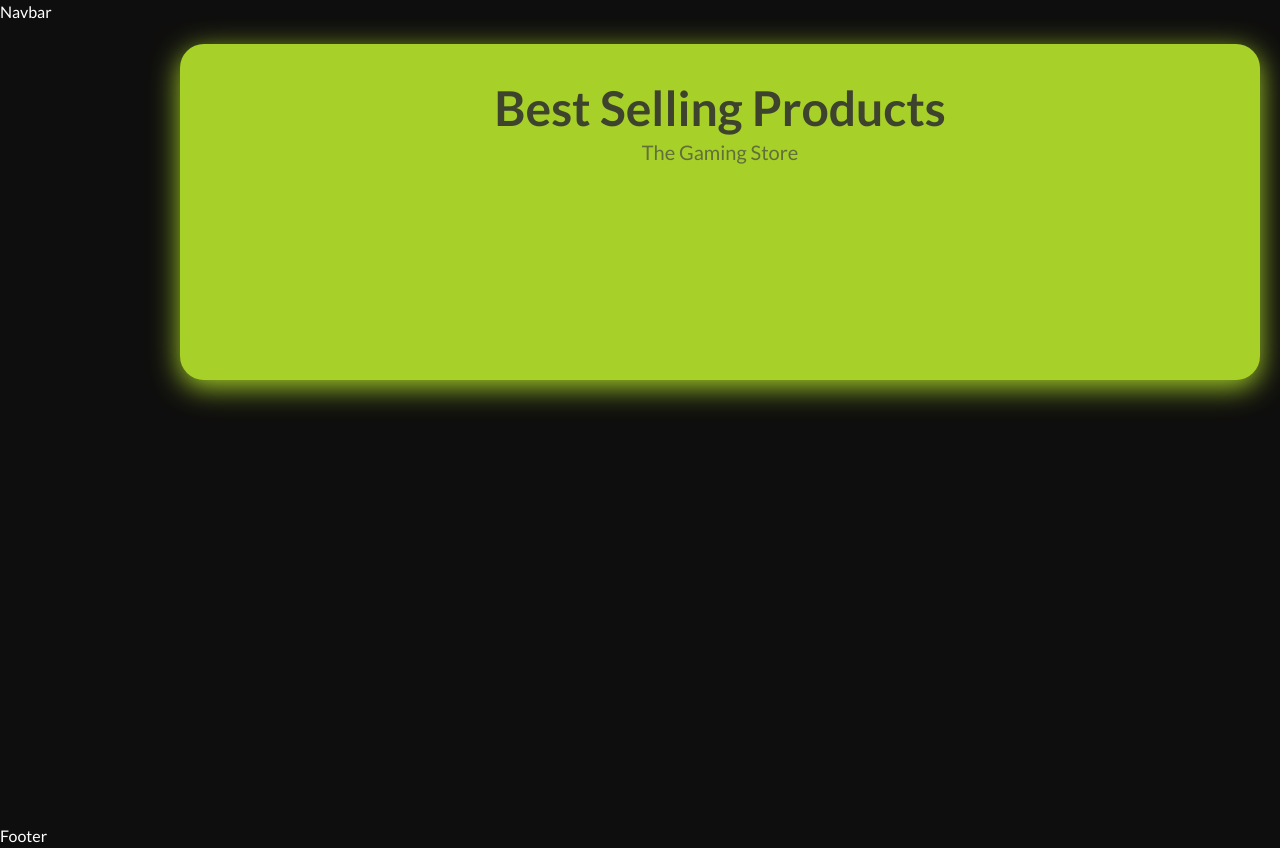
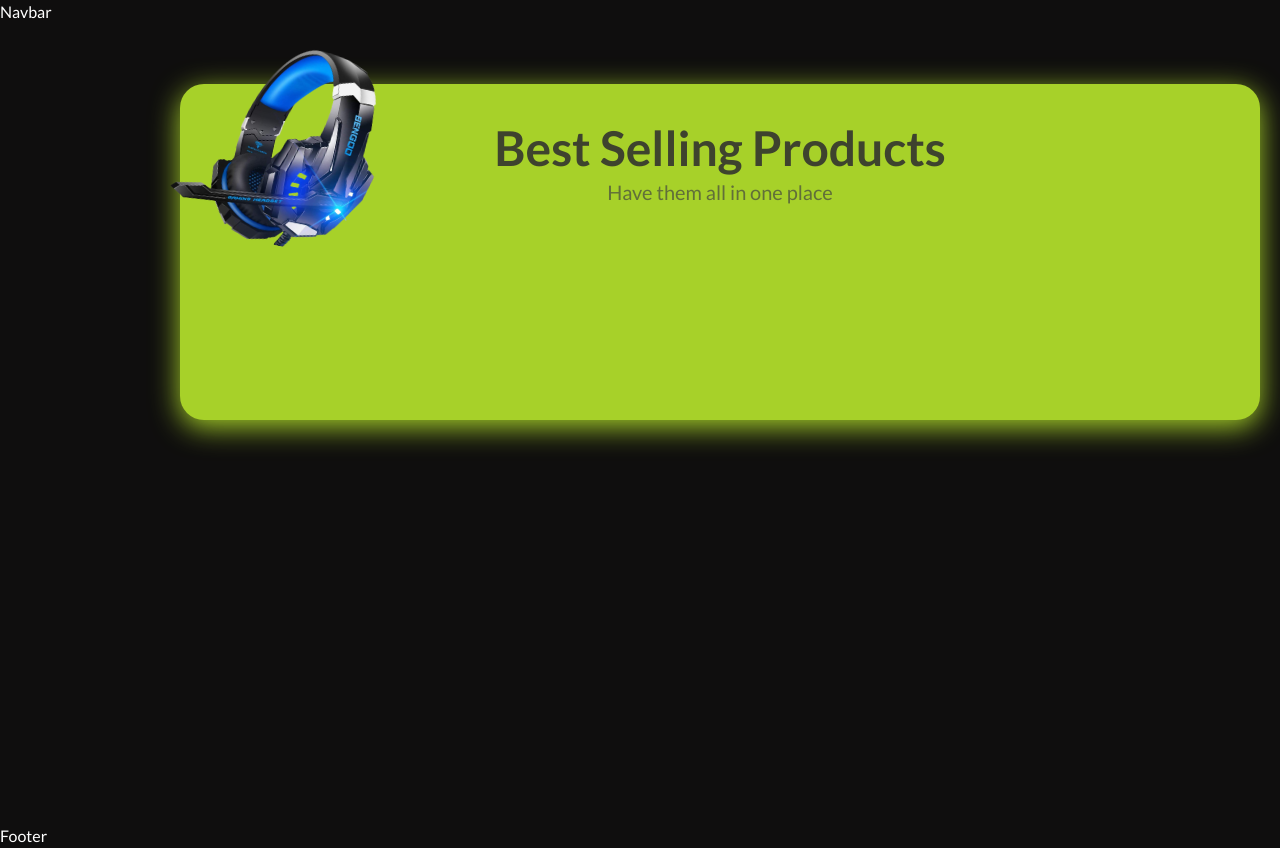
Before and after one commit to FuryACE007/ecommerce-website, a Next.js app: page / in a window 1280 px wide. Shown: the top 848 px of the page. Built offline with nearby package versions, Linux system fonts and the light colour scheme.

Commit message:
minor enhancements

```diff
--- a/components/HeroBanner.jsx
+++ b/components/HeroBanner.jsx
@@ -1,19 +1,31 @@
 import React from "react";
+import Image from "next/image";
 
-import classes from '../styles/Home.module.css'
+import classes from "../styles/Home.module.css";
 
 const HeroBanner = () => {
   return (
+    <>
+    <div className=" absolute rotate-12">
+        <Image
+          src="/headphone.png"
+          alt="hero-banner"
+          width={200}
+          height={200}
+          responsive
+        />
+      </div>
       <div
-      className={`bannerArea text-center mx-auto h-[21rem] shadow-[#C4FB6D] bg-[#A7D129] ${classes.card} rounded-3xl hover:cursor-pointer`}
+        className={`bannerArea text-center mx-auto md:mt-10 h-[21rem] shadow-[#C4FB6D] bg-[#A7D129] ${classes.card} rounded-3xl hover:cursor-pointer`}
       >
         <h1 className=" text-[#3E432E] mx-auto text-5xl lg:pt-10 font-semibold">
           Best Selling Products
         </h1>
         <h3 className=" leading-loose text-xl text-[#616F39] font-medium">
-        The Gaming Store
+          Have them all in one place
         </h3>
       </div>
+    </>
   );
 };
 
```
Also changed, not shown: public/bg.jpg (deleted), public/headphone.png (added). Lines whose indentation alone changed are shown as unchanged.
